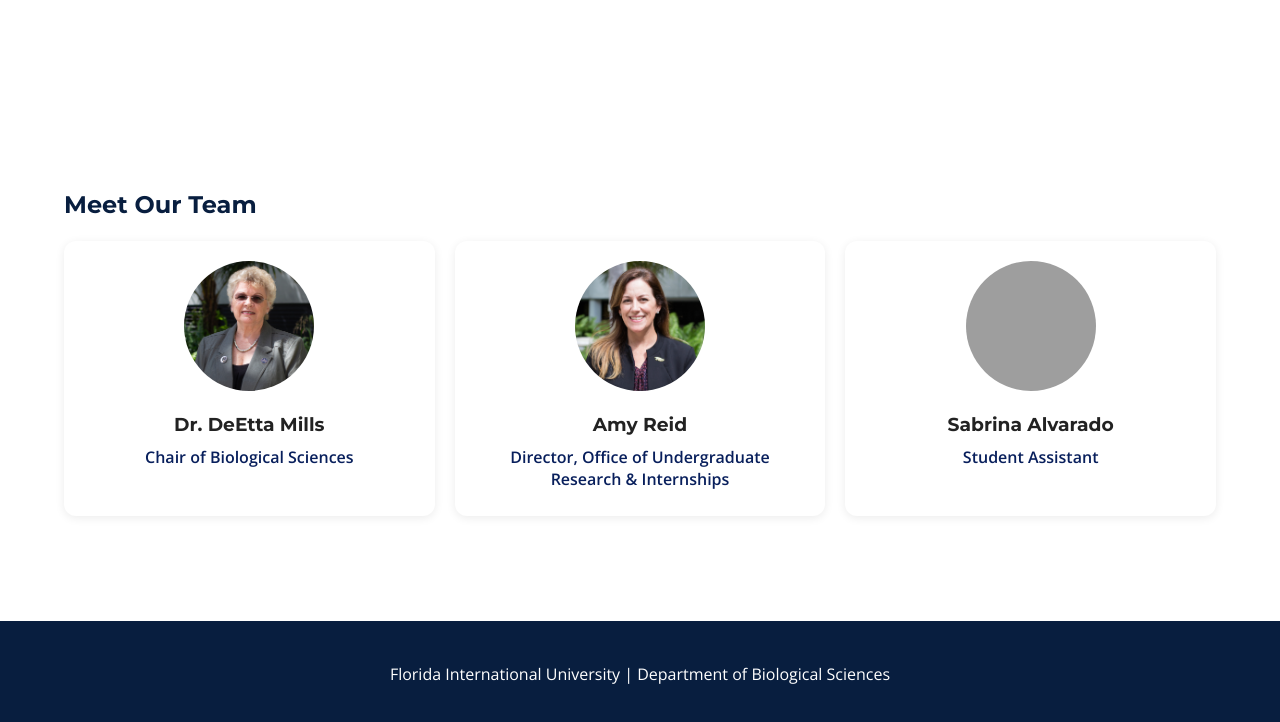
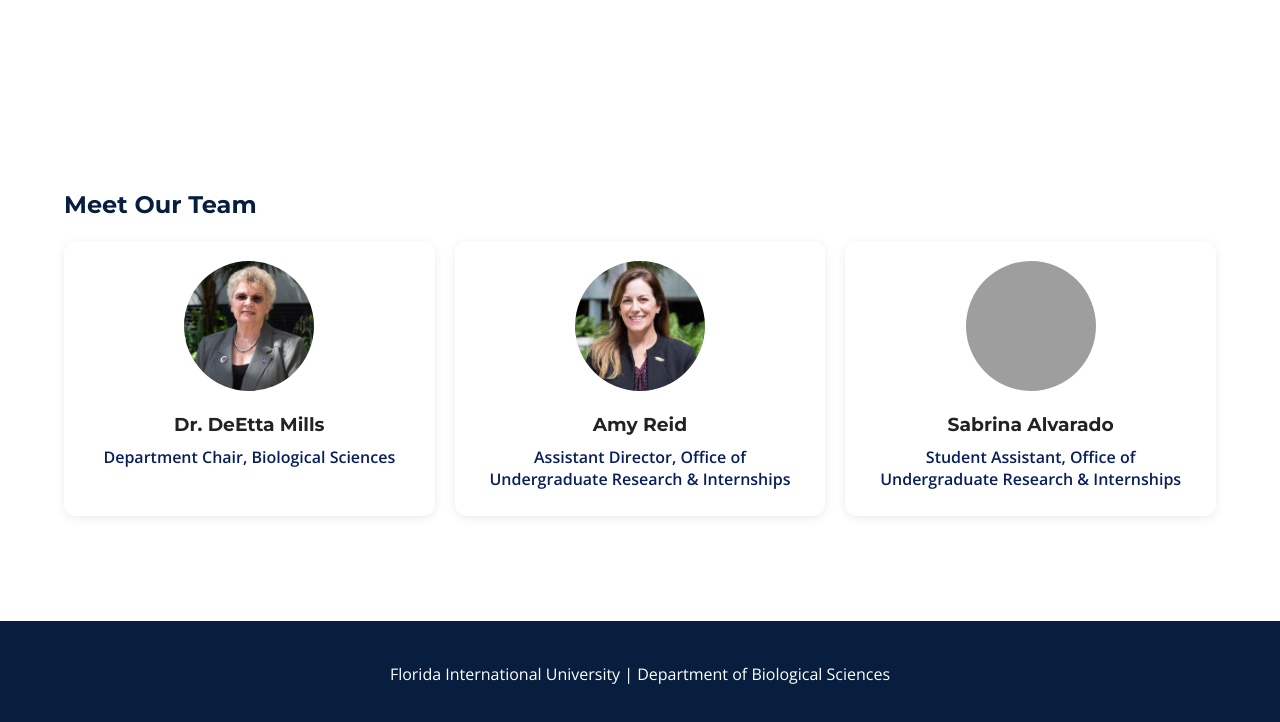
Before and after one commit to SabrinaAlvaradoFIU/ouri-website, a plain HTML site: page about.html in a window 1280 px wide. Shown: the part 1138-1860 px from the top of the page. Drawn offline with nearby package versions, Linux system fonts and the light colour scheme; grey boxes are pictures that could not be loaded.

Commit message:
Update about.html

```diff
--- a/about.html
+++ b/about.html
@@ -107,7 +107,7 @@
 
                 <h3>Dr. DeEtta Mills</h3>
 
-                <p><strong>Chair of Biological Sciences</strong></p>
+                <p><strong>Department Chair, Biological Sciences</strong></p>
 
                 <!--<p>
                     Dr. DeEtta Mills provides leadership and support for advancing
@@ -123,7 +123,7 @@
 
                 <h3>Amy Reid</h3>
 
-                <p><strong>Director, Office of Undergraduate Research & Internships</strong></p>
+                <p><strong>Assistant Director, Office of Undergraduate Research & Internships</strong></p>
 
                 <!--<p>
                     Amy Reid oversees OURI programs and initiatives, supporting
@@ -139,7 +139,7 @@
 
                 <h3>Sabrina Alvarado</h3>
 
-                <p><strong>Student Assistant</strong></p>
+                <p><strong>Student Assistant, Office of Undergraduate Research & Internships</strong></p>
 
                 <!--<p>
                     Sabrina supports OURI operations, event coordination,
```
